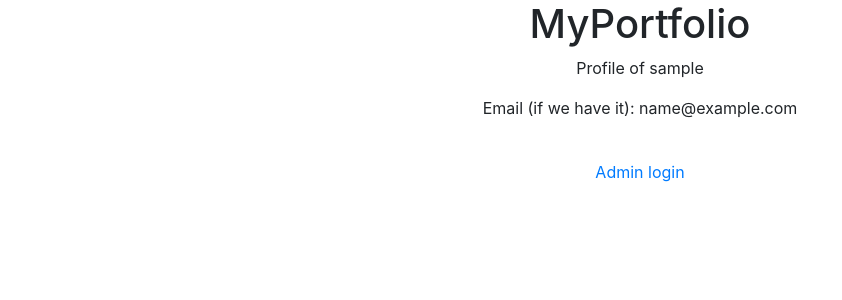
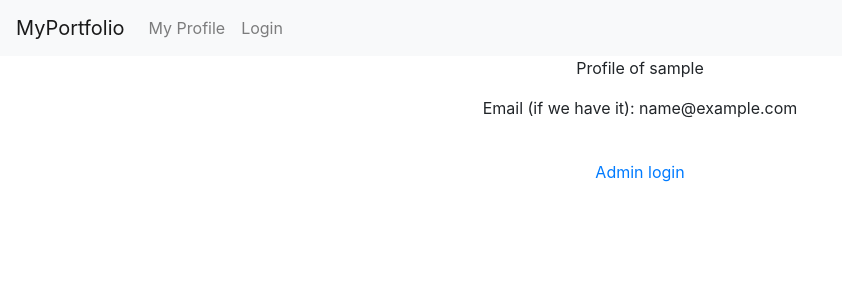
Before and after one commit to donnell74/myPortfolio, a Django app: page /accounts/profile/ in a window 1280 px wide. Shown: the top 300 px of the page, without its empty margins (0-842 px from the left). Run offline with Django 3.2, Linux system fonts and the light colour scheme; the visitor is signed in with stand-in values (Sample User, id 1); some libraries are stand-ins or nearby versions.

Commit message:
Create a navbar for basic site navigation.

```diff
--- a/portfolio/templates/layout.html
+++ b/portfolio/templates/layout.html
@@ -11,18 +11,34 @@
     <title>MyPortfolio</title>
   </head>
   <body>
-    <header class="container-fluid text-center">
-        <h1>MyPortfolio</h1>
-    </header>
+    <nav class="navbar navbar-expand-lg navbar-light bg-light">
+      <a class="navbar-brand" href="/portfolio">MyPortfolio</a>
+      <button class="navbar-toggler" type="button" data-toggle="collapse" data-target="#navbarSupportedContent" aria-controls="navbarSupportedContent" aria-expanded="false" aria-label="Toggle navigation">
+        <span class="navbar-toggler-icon"></span>
+      </button>
+
+      <div class="collapse navbar-collapse" id="navbarSupportedContent">
+        <ul class="navbar-nav mr-auto">
+          <li class="nav-item">
+            <a class="nav-link" href="/accounts/profile">My Profile</a>
+          </li>
+          <li class="nav-item">
+            {% if user.is_authenicated %}
+                <a class="nav-link" href="/accounts/logout">Logout</a>
+            {% else %}
+                <a class="nav-link" href="/accounts/login">Login</a>
+            {% endif %}
+          </li>
+        </ul>
+      </div>
+    </nav>
 
     <div class="container-fluid text-center">
         {% block content %}
         {% endblock %}
         <br>
 
-        {% if user.is_staff %}
-            <a href="/admin">Admin login</a>
-        {% endif %}
+        <a href="/admin">Admin login</a>
     </div>
 
     <!-- Optional JavaScript -->
```
Also changed, not shown: portfolio/templates/portfolio/layout.html (deleted, +0 -32 lines).
